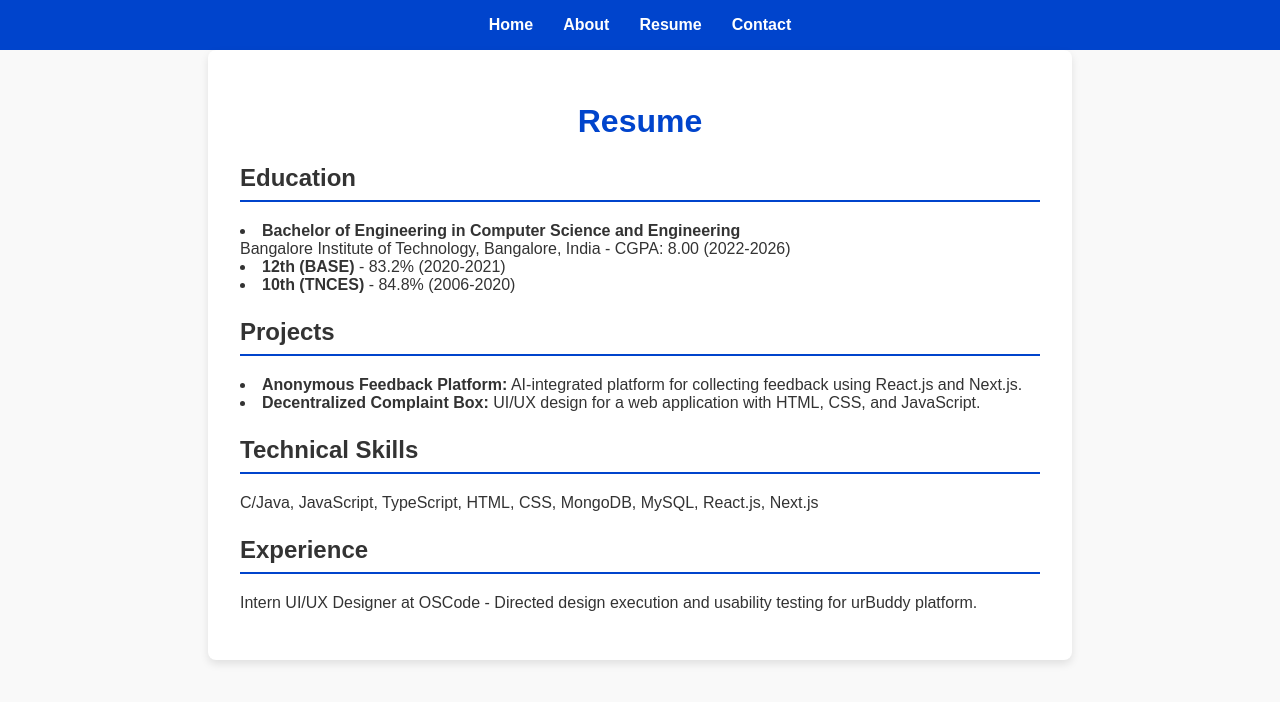
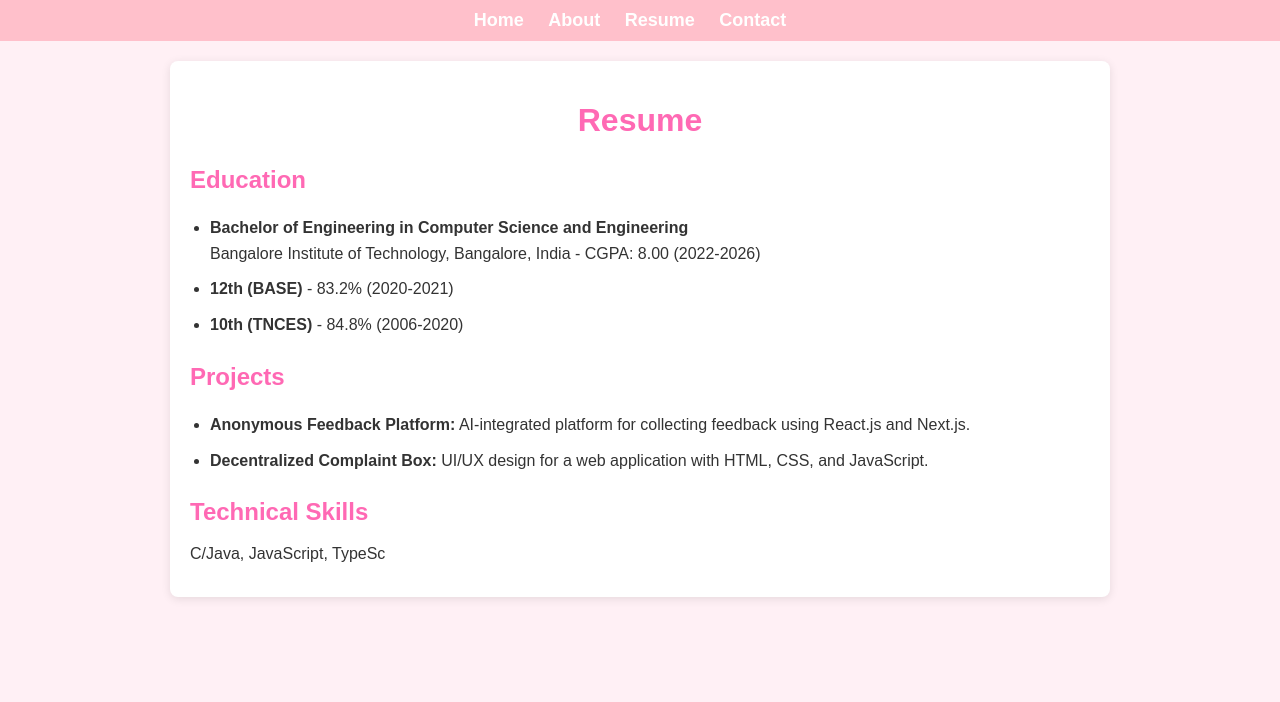
Before and after one commit to pkb9/portfolio, a plain HTML site: page resume.html in a window 1280 px wide. Drawn offline with Linux system fonts and the light colour scheme.

Commit message:
Update resume.html

```diff
--- a/resume.html
+++ b/resume.html
@@ -6,7 +6,78 @@
     <meta charset="UTF-8">
     <meta name="viewport" content="width=device-width, initial-scale=1.0">
     <title>Resume</title>
-    <link rel="stylesheet" href="styles.css">
+    <style>
+        body {
+            font-family: Arial, sans-serif;
+            margin: 0;
+            padding: 0;
+            background-color: #fff0f5;
+            color: #333;
+        }
+
+        nav {
+            background-color: #ffc0cb;
+            padding: 10px;
+        }
+
+        nav ul {
+            list-style-type: none;
+            margin: 0;
+            padding: 0;
+            text-align: center;
+        }
+
+        nav ul li {
+            display: inline;
+            margin-right: 20px;
+        }
+
+        nav ul li a {
+            color: white;
+            text-decoration: none;
+            font-size: 18px;
+            font-weight: bold;
+        }
+
+        nav ul li a:hover {
+            text-decoration: underline;
+        }
+
+        main {
+            padding: 20px;
+            max-width: 900px;
+            margin: 20px auto;
+            background-color: white;
+            box-shadow: 0 2px 10px rgba(0, 0, 0, 0.1);
+            border-radius: 8px;
+        }
+
+        main h1 {
+            text-align: center;
+            color: #ff69b4;
+        }
+
+        .resume-content {
+            line-height: 1.6;
+        }
+
+        .resume-content h2 {
+            color: #ff69b4;
+            margin-bottom: 10px;
+        }
+
+        .resume-content ul {
+            padding-left: 20px;
+        }
+
+        .resume-content ul li {
+            margin-bottom: 10px;
+        }
+
+        .resume-content p {
+            margin: 10px 0;
+        }
+    </style>
 </head>
 
 <body>
@@ -24,28 +95,16 @@
         <div class="resume-content">
             <h2>Education</h2>
             <ul>
-                <li><strong>Bachelor of Engineering in Computer Science and Engineering</strong><br>Bangalore Institute
-                    of Technology, Bangalore, India - CGPA: 8.00 (2022-2026)</li>
+                <li><strong>Bachelor of Engineering in Computer Science and Engineering</strong><br>Bangalore Institute of Technology, Bangalore, India - CGPA: 8.00 (2022-2026)</li>
                 <li><strong>12th (BASE)</strong> - 83.2% (2020-2021)</li>
                 <li><strong>10th (TNCES)</strong> - 84.8% (2006-2020)</li>
             </ul>
 
             <h2>Projects</h2>
             <ul>
-                <li><strong>Anonymous Feedback Platform:</strong> AI-integrated platform for collecting feedback using
-                    React.js and Next.js.</li>
-                <li><strong>Decentralized Complaint Box:</strong> UI/UX design for a web application with HTML, CSS, and
-                    JavaScript.</li>
+                <li><strong>Anonymous Feedback Platform:</strong> AI-integrated platform for collecting feedback using React.js and Next.js.</li>
+                <li><strong>Decentralized Complaint Box:</strong> UI/UX design for a web application with HTML, CSS, and JavaScript.</li>
             </ul>
 
             <h2>Technical Skills</h2>
-            <p>C/Java, JavaScript, TypeScript, HTML, CSS, MongoDB, MySQL, React.js, Next.js</p>
-
-            <h2>Experience</h2>
-            <p>Intern UI/UX Designer at OSCode - Directed design execution and usability testing for urBuddy platform.
-            </p>
-        </div>
-    </main>
-</body>
-
-</html>
+            <p>C/Java, JavaScript, TypeSc
```
